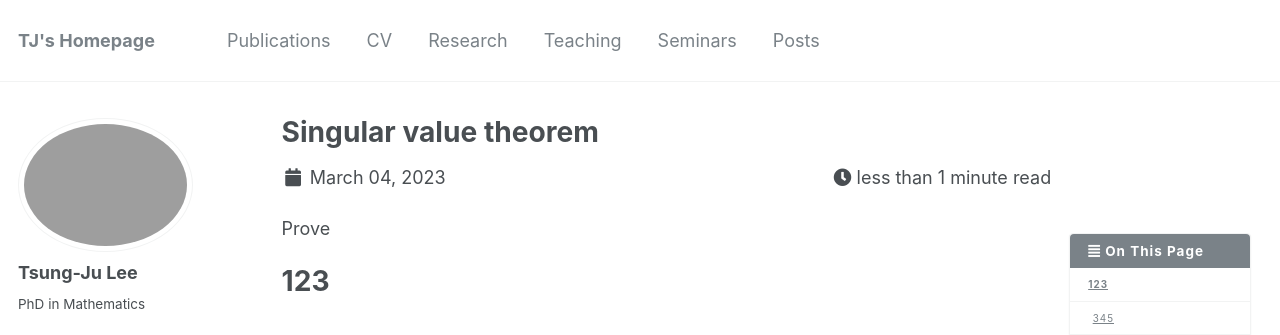
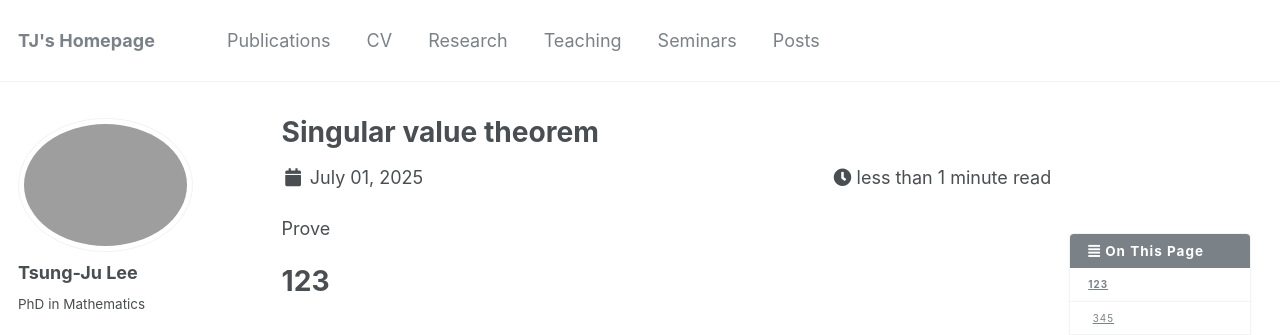
Before and after one commit to yusd24/yusd24.github.io, a Jekyll site: the page built from _posts/2023-03-04-nest-map.md, in a window 1280 px wide. Shown: the top 335 px of the page. Built offline with Jekyll 4.4.1, drawn with Linux system fonts in a browser that asks for light colours; some web fonts are replaced.

Commit message:
Update 2023-03-04-nest-map.md

```diff
--- a/_posts/2023-03-04-nest-map.md
+++ b/_posts/2023-03-04-nest-map.md
@@ -6,7 +6,7 @@ output:
     preserve_yaml: TRUE
 knit: (function(inputFile, encoding) {
   rmarkdown::render(inputFile, encoding = encoding, output_dir = "../_posts") })
-date: 2023-03-04
+date: 2025-07-01
 permalink: /posts/2023/03/nest-map
 excerpt_separator: <!--more-->
 always_allow_html: true
```
